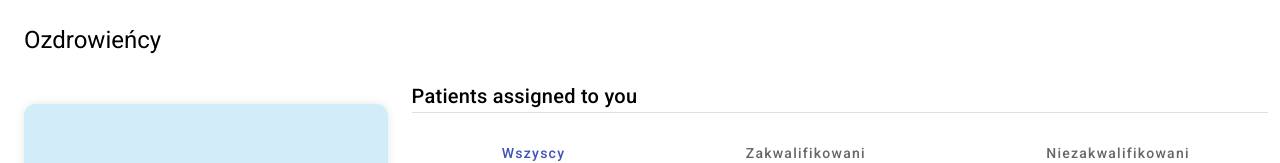
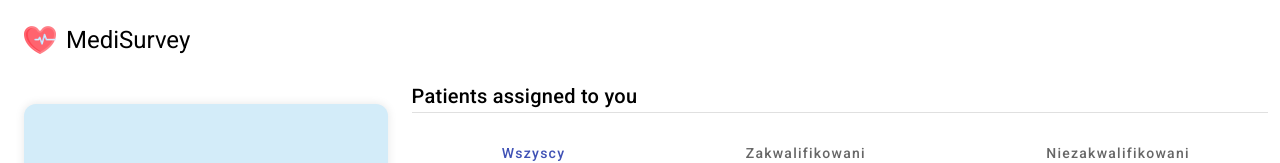
Before and after one commit to FunTomas11/ozdrowiency-angular, an Angular app: page / in a window 1280 px wide. Shown: the top 163 px of the page. Built offline with nearby package versions, Linux system fonts and the light colour scheme; data requests are answered from the project's data file.

Commit message:
Change title and logo

```diff
--- a/src/app/app.component.html
+++ b/src/app/app.component.html
@@ -1,2 +1,5 @@
-<h1 class="title">Ozdrowieńcy</h1>
+<div class="header">
+  <img src="assets/images/logo.png" alt="Logo">
+  <h1 class="title">MediSurvey</h1>
+</div>
 <router-outlet></router-outlet>
--- a/src/app/app.component.scss
+++ b/src/app/app.component.scss
@@ -1,5 +1,15 @@
+.header {
+  display: flex;
+  align-items: center;
+  padding: 24px;
+}
+
 .title {
-  padding: 24px;
-  margin: 0;
+  margin: 0 0 0 10px;
   width: fit-content;
 }
+
+img {
+  width: 32px;
+  height: 32px;
+}
--- a/src/app/app.component.ts
+++ b/src/app/app.component.ts
@@ -1,7 +1,7 @@
-import {Component, OnInit} from '@angular/core';
+import {Component} from '@angular/core';
 import {RouterOutlet} from '@angular/router';
 import {FirebaseService} from './services/firebase.service';
-import {MatDialog, MatDialogModule} from "@angular/material/dialog";
+import {MatDialogModule} from "@angular/material/dialog";
 import {MatToolbarModule} from "@angular/material/toolbar";
 import {MatButton} from "@angular/material/button";
 
@@ -13,11 +13,6 @@ import {MatButton} from "@angular/material/button";
   templateUrl: './app.component.html',
   styleUrl: './app.component.scss'
 })
-export class AppComponent implements OnInit {
+export class AppComponent{
 
-  constructor(private firebaseService: FirebaseService, private _dialog: MatDialog) {}
-
-  ngOnInit() {
-
-  }
 }
--- a/src/index.html
+++ b/src/index.html
@@ -2,10 +2,10 @@
 <html lang="en">
 <head>
   <meta charset="utf-8">
-  <title>Ozdrowieńcy</title>
+  <title>MediSurvey</title>
   <base href="/">
   <meta name="viewport" content="width=device-width, initial-scale=1">
-  <link rel="icon" type="image/x-icon" href="favicon.ico">
+  <link rel="icon" type="image/x-icon" href="assets/images/logo.png">
   <link href="https://fonts.googleapis.com/css2?family=Roboto:wght@300;400;500&display=swap" rel="stylesheet">
   <link href="https://fonts.googleapis.com/icon?family=Material+Icons" rel="stylesheet">
   <link rel="stylesheet" href="https://fonts.googleapis.com/css2?family=Material+Symbols+Outlined:opsz,wght,FILL,GRAD@24,400,0,0" />
```
Also changed, not shown: src/assets/images/logo.png (added).
